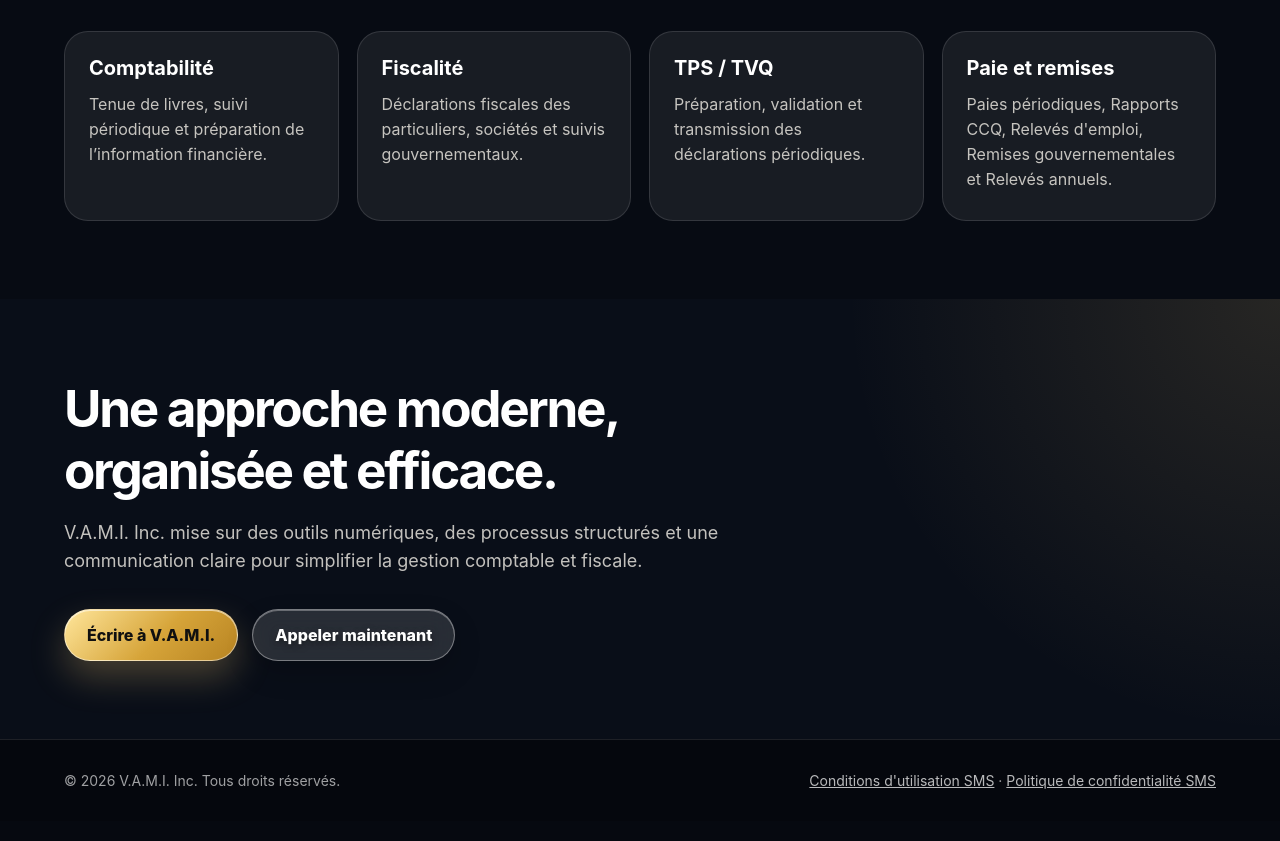
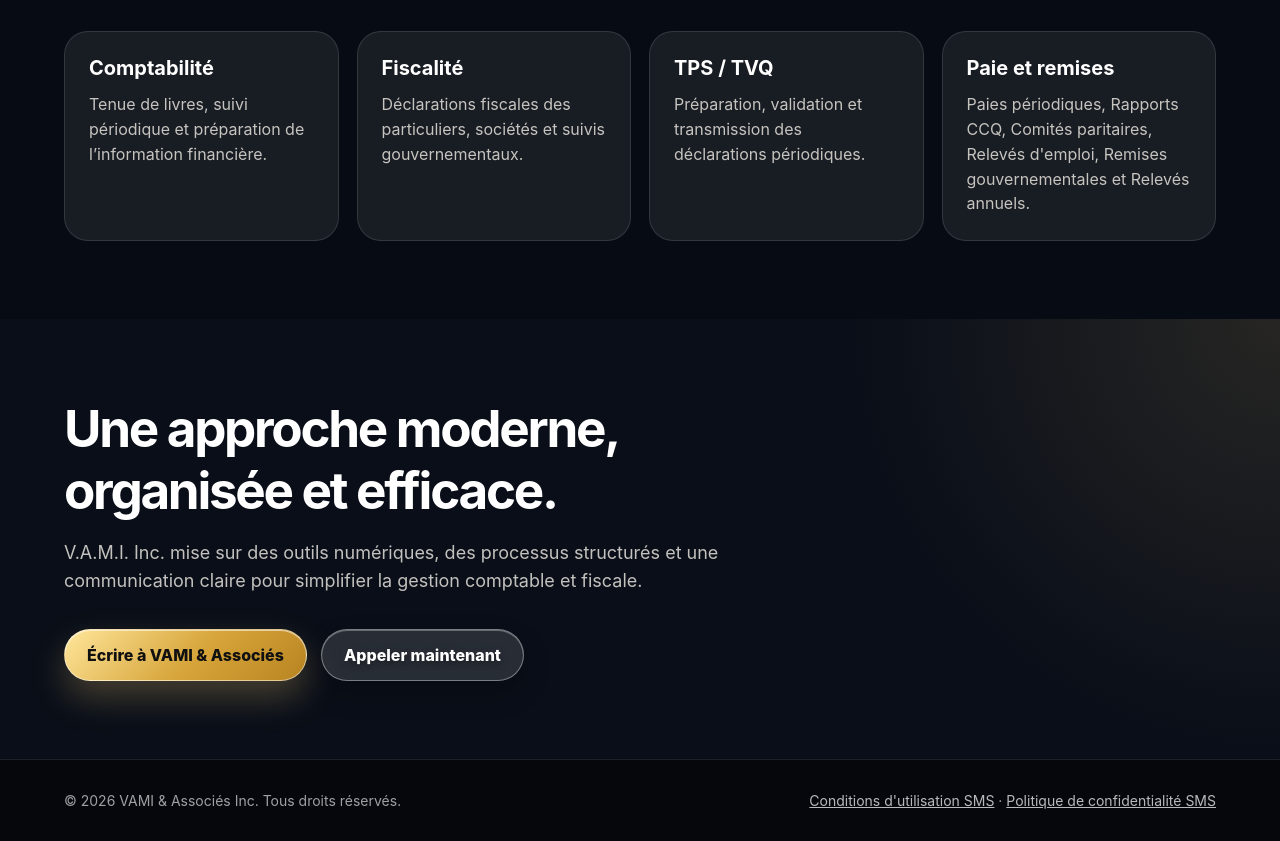
Before and after one commit to vami-inc/vami-inc.com, a plain HTML site: page index.html in a window 1280 px wide. Shown: the part 1152-1993 px from the top of the page. Drawn offline with Linux system fonts and the light colour scheme.

Commit message:
index.html

```diff
--- a/index.html
+++ b/index.html
@@ -3,7 +3,7 @@
 <head>
   <meta charset="utf-8" />
   <meta name="viewport" content="width=device-width, initial-scale=1" />
-  <title>V.A.M.I. Inc. | Comptabilité, fiscalité et accompagnement PME</title>
+  <title>VAMI & Associés Inc. | Comptabilité, fiscalité et accompagnement PME</title>
   <meta name="description" content="V.A.M.I. Inc. accompagne les entrepreneurs et PME avec des services de comptabilité, fiscalité, paie et conseils d'affaires." />
 
   <style>
@@ -684,7 +684,7 @@ h1 {
         </article>
         <article class="service">
           <h3>Paie et remises</h3>
-          <p>Paies périodiques, Rapports CCQ, Relevés d'emploi, Remises gouvernementales et Relevés annuels.</p>
+          <p>Paies périodiques, Rapports CCQ, Comités paritaires, Relevés d'emploi, Remises gouvernementales et Relevés annuels.</p>
         </article>
       </div>
     </section>
@@ -695,14 +695,14 @@ h1 {
         <p>V.A.M.I. Inc. mise sur des outils numériques, des processus structurés et une communication claire pour simplifier la gestion comptable et fiscale.</p>
       </div>
       <div class="actions">
-        <a class="btn primary" href="mailto:info@vami-inc.com">Écrire à V.A.M.I.</a>
+        <a class="btn primary" href="mailto:info@vami-inc.com">Écrire à VAMI & Associés</a>
         <a class="btn secondary dark" href="tel:+14389011042">Appeler maintenant</a>
       </div>
     </section>
   </main>
 
   <footer>
-    <div>© <span id="year"></span> V.A.M.I. Inc. Tous droits réservés.</div>
+    <div>© <span id="year"></span> VAMI & Associés Inc. Tous droits réservés.</div>
     <div>
       <a href="terms.html">Conditions d'utilisation SMS</a> ·
       <a href="privacy.html">Politique de confidentialité SMS</a>
```
